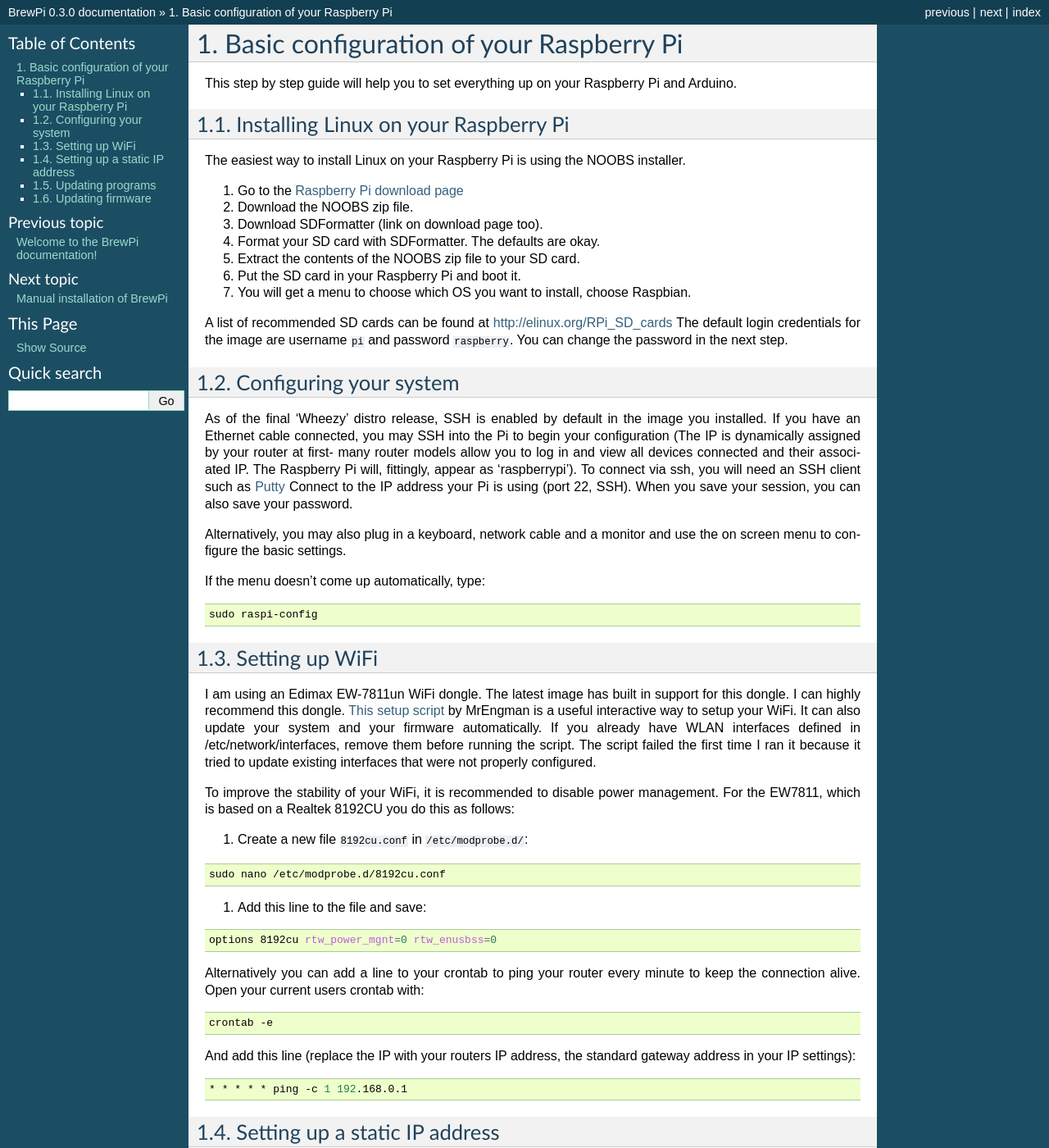
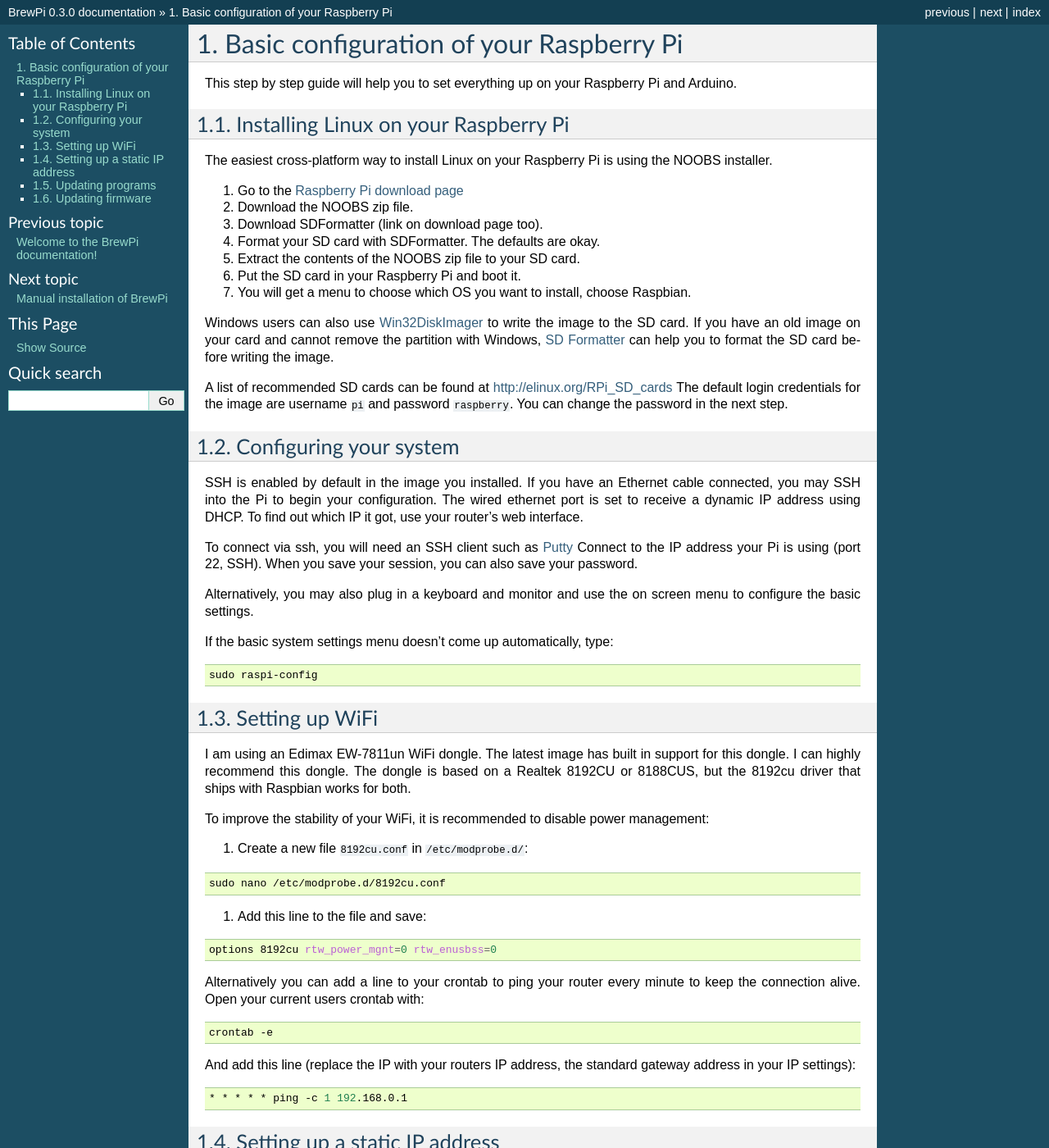
Before and after one commit to BrewPi/brewpi-www, a Sphinx documentation site: the page built from docs/user/source/installing-your-pi/rpi-setup.rst, in a window 1280 px wide and 1400 px high. Shown: the whole window at 82% size. Built offline with Sphinx 7.4.7, drawn with Linux system fonts in a browser that asks for light colours; formulas are drawn with MathJax 3; some of the changed text lies outside the part shown.

Commit message:
Updated basic rpi setup instructions

```diff
--- a/docs/user/source/installing-your-pi/rpi-setup.rst
+++ b/docs/user/source/installing-your-pi/rpi-setup.rst
@@ -4,7 +4,7 @@ This step by step guide will help you to set everything up on your Raspberry Pi
 
 Installing Linux on your Raspberry Pi
 -------------------------------------
-The easiest way to install Linux on your Raspberry Pi is using the NOOBS installer.
+The easiest cross-platform way to install Linux on your Raspberry Pi is using the NOOBS installer.
 
 #. Go to the `Raspberry Pi download page <http://www.raspberrypi.org/downloads>`_
 #. Download the NOOBS zip file.
@@ -14,18 +14,28 @@ The easiest way to install Linux on your Raspberry Pi is using the NOOBS install
 #. Put the SD card in your Raspberry Pi and boot it.
 #. You will get a menu to choose which OS you want to install, choose Raspbian.
 
+
+Windows users can also use `Win32DiskImager <http://www.softpedia.com/get/CD-DVD-Tools/Data-CD-DVD-Burning/Win32-Disk-Imager.shtml>`_
+to write the image to the SD card. If you have an old image on your card and cannot remove the partition with Windows,
+`SD Formatter <https://www.sdcard.org/downloads/formatter_3/>`_ can help you to format the SD card before writing the image.
+
 A list of recommended SD cards can be found at http://elinux.org/RPi_SD_cards
-The default login credentials for the image are username ``pi`` and password ``raspberry``. You can change the password in the next step.
+The default login credentials for the image are username ``pi`` and password ``raspberry``.
+You can change the password in the next step.
 
 
 Configuring your system
 -----------------------
+SSH is enabled by default in the image you installed.
+If you have an Ethernet cable connected, you may SSH into the Pi to begin your configuration.
+The wired ethernet port is set to receive a dynamic IP address using DHCP. To find out which IP it got, use your router's web interface.
 
-As of the final 'Wheezy' distro release, SSH is enabled by default in the image you installed. If you have an Ethernet cable connected, you may SSH into the Pi to begin your configuration (The IP is dynamically assigned by your router at first- many router models allow you to log in and view all devices connected and their associated IP. The Raspberry Pi will, fittingly, appear as 'raspberrypi'). To connect via ssh, you will need an SSH client such as `Putty <http://www.chiark.greenend.org.uk/~sgtatham/putty/download.html>`_ Connect to the IP address your Pi is using (port 22, SSH). When you save your session, you can also save your password.
+To connect via ssh, you will need an SSH client such as `Putty <http://www.chiark.greenend.org.uk/~sgtatham/putty/download.html>`_
+Connect to the IP address your Pi is using (port 22, SSH). When you save your session, you can also save your password.
 
-Alternatively, you may also plug in a keyboard, network cable and a monitor and use the on screen menu to configure the basic settings.
+Alternatively, you may also plug in a keyboard and monitor and use the on screen menu to configure the basic settings.
 
-If the menu doesn't come up automatically, type:
+If the basic system settings menu doesn't come up automatically, type:
 
 .. code-block:: bash
 
@@ -36,9 +46,9 @@ Setting up WiFi
 ---------------
 
 I am using an Edimax EW-7811un WiFi dongle. The latest image has built in support for this dongle. I can highly recommend this dongle.
-`This setup script <http://www.raspberrypi.org/phpBB3/viewtopic.php?p=127325#p127325>`_  by MrEngman is a useful interactive way to setup your WiFi. It can also update your system and your firmware automatically. If you already have WLAN interfaces defined in /etc/network/interfaces, remove them before running the script. The script failed the first time I ran it because it tried to update existing interfaces that were not properly configured.
+The dongle is based on a Realtek 8192CU or 8188CUS, but the 8192cu driver that ships with Raspbian works for both.
 
-To improve the stability of your WiFi, it is recommended to disable power management. For the EW7811, which is based on a Realtek 8192CU you do this as follows:
+To improve the stability of your WiFi, it is recommended to disable power management:
 
 #. Create a new file ``8192cu.conf`` in ``/etc/modprobe.d/``:
 
@@ -91,7 +101,9 @@ My /etc/network/interfaces file looks like this:
     wpa-ssid "YOUR_SSID"
     wpa-psk "YOUR_PASSPHRASE"
 
-The right IP addresses depend on your home network setup. You can run ifconfig before editing the interfaces and write the automatically assigned addresses down. However, it is recommended to pick a static Ip address that is outside of your router's DHCP range.
+The right IP addresses depend on your home network setup.
+You can run ifconfig before editing the interfaces and write the automatically assigned addresses down.
+However, it is recommended to pick a static Ip address that is outside of your router's DHCP range.
 
 
 Updating programs
@@ -109,9 +121,4 @@ Updating firmware
 -----------------
 
 Make sure you also have the latest firmware version, and stay up to date using `rpi-update by Hexxeh <https://github.com/Hexxeh/rpi-update>`_.
-Firmware updates will often fix instability issues, so make sure you run one. USB used to be unstable on the pi, but the latest firmware fixed this.
-
-
-*For Mac-specific instructions, see `Raspberry Pi SD Card Setup via Mac <http://wiki.brewpi.com/index.php/Raspberry_Pi_SD_Card_Setup_via_Mac>`_.*
-
-If you enable SSH, this should be the last time you need a keyboard and monitor, but it might be wise to leave them plugged in when you are setting up WiFi. Use every menu option to set up your Pi properly. Especially don't forget to expand your partition, or you will run out of space during the setup! Trust me, I know.. Expanding the partition takes a while and there is no progress bar. It will take up to 20 minutes, but as long as your status LED is green, it is still working. Go grab a beer and `RDWHAHB <http://www.homebrewtalk.com/wiki/index.php/RDWHAHB>`_.
+Firmware updates will often fix instability issues, so make sure you run one.
```
